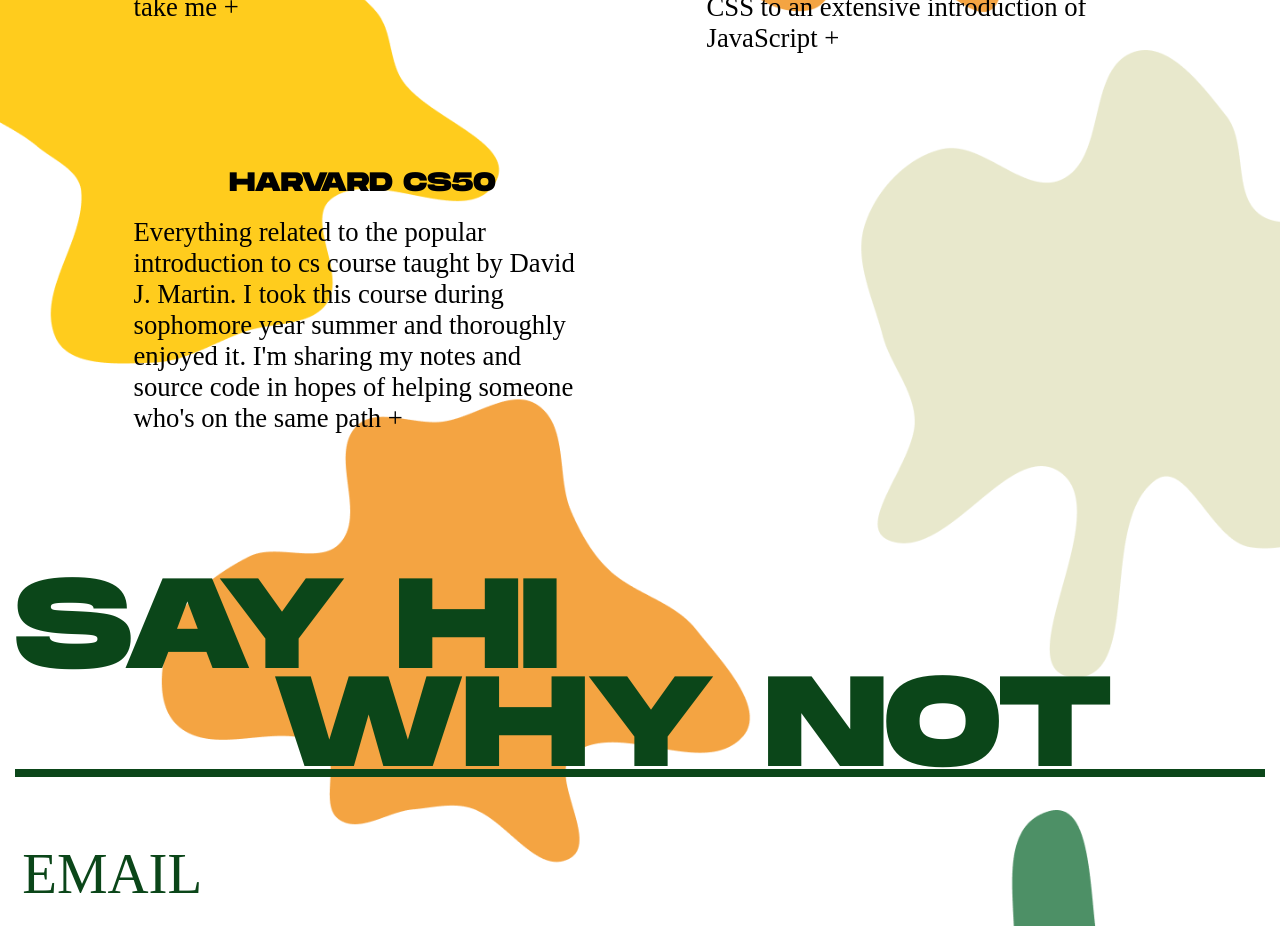
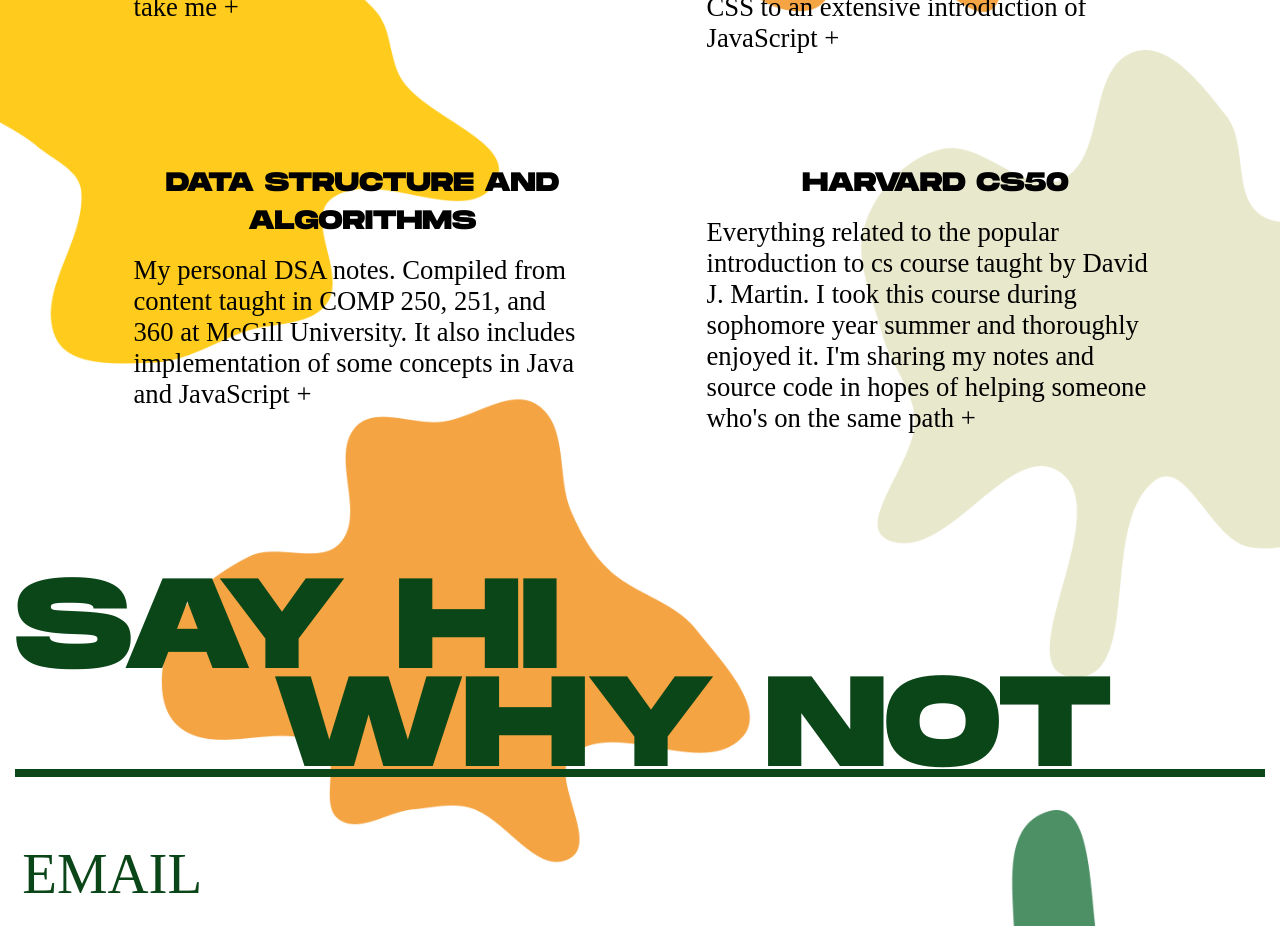
Before and after one commit to flaviaouyang/portfolio-site, a React (Create React App) app: page / in a window 1280 px wide. Shown: the part 5580-6506 px from the top of the page. Built offline with nearby package versions, Linux system fonts and the light colour scheme; a web font is replaced by a local one.

Commit message:
add new writings

```diff
--- a/src/App.js
+++ b/src/App.js
@@ -189,6 +189,11 @@ const BlogPage = () => {
           text="A collection of notes gathered from when I started learning web development. Content ranges from the basics of version control, the fundamentals of HTML and CSS to an extensive introduction of JavaScript +"
         />
         <BlogItems
+          link="https://flaviaouyang.github.io/data-structure-and-algorithms/"
+          header="Data Structure and Algorithms"
+          text="My personal DSA notes. Compiled from content taught in COMP 250, 251, and 360 at McGill University. It also includes implementation of some concepts in Java and JavaScript +"
+        />
+        <BlogItems
           link="https://flaviaouyang.github.io/harvard-cs-50/"
           header="Harvard CS50"
           text="Everything related to the popular introduction to cs course taught by David J. Martin. I took this course during sophomore year summer and thoroughly enjoyed it. I'm sharing my notes and source code in hopes of helping someone who's on the same path +"
```
